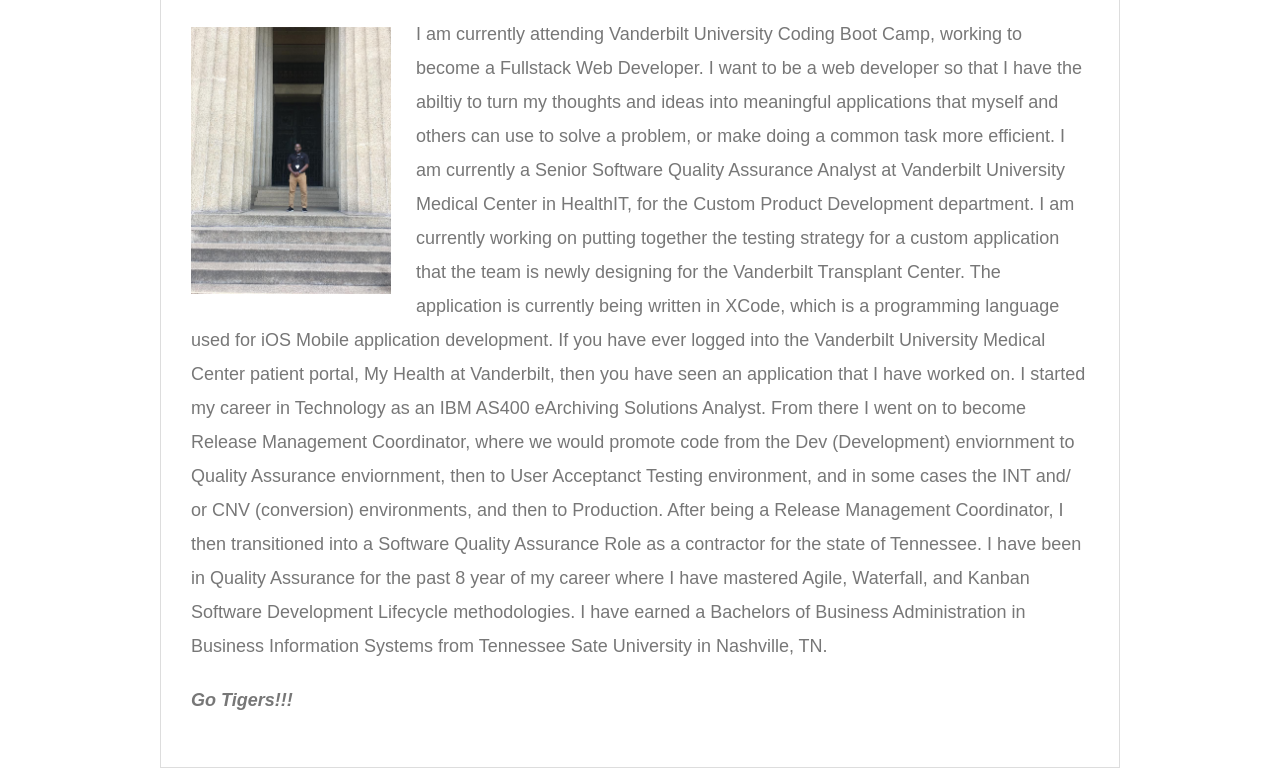
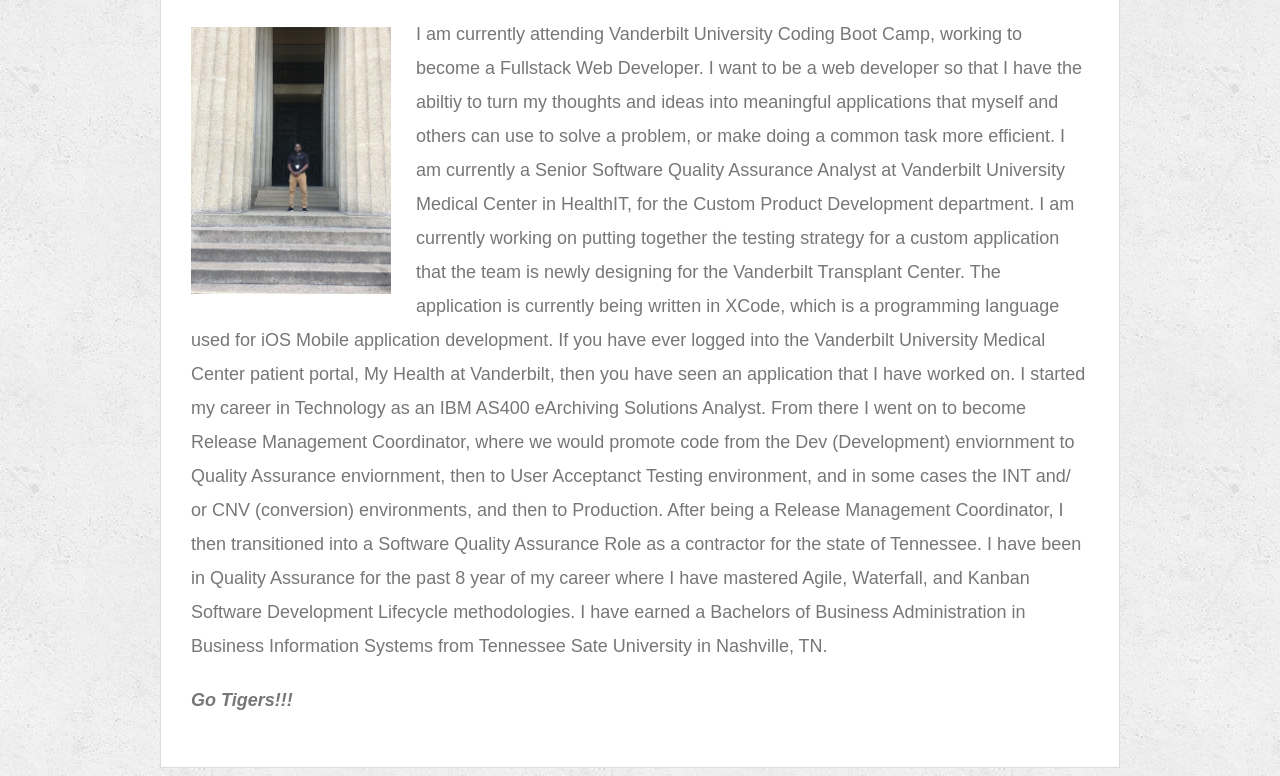
Before and after one commit to GPHenderson/Responsive-Portfolio, a plain HTML site: page index.html in a window 1280 px wide. Shown: the part 269-1045 px from the top of the page. Drawn offline with Linux system fonts and the light colour scheme.

Commit message:
updated the image path so that it would be mapped correctly

```diff
--- a/assets/css/style.css
+++ b/assets/css/style.css
@@ -3,7 +3,7 @@
   font-size: 18px;
   line-height: 34px;
   color: #777777;
-  background: url("assets/images/concrete_seamless.png");
+  background: url("../images/concrete_seamless.png");
 }
 
 
```
